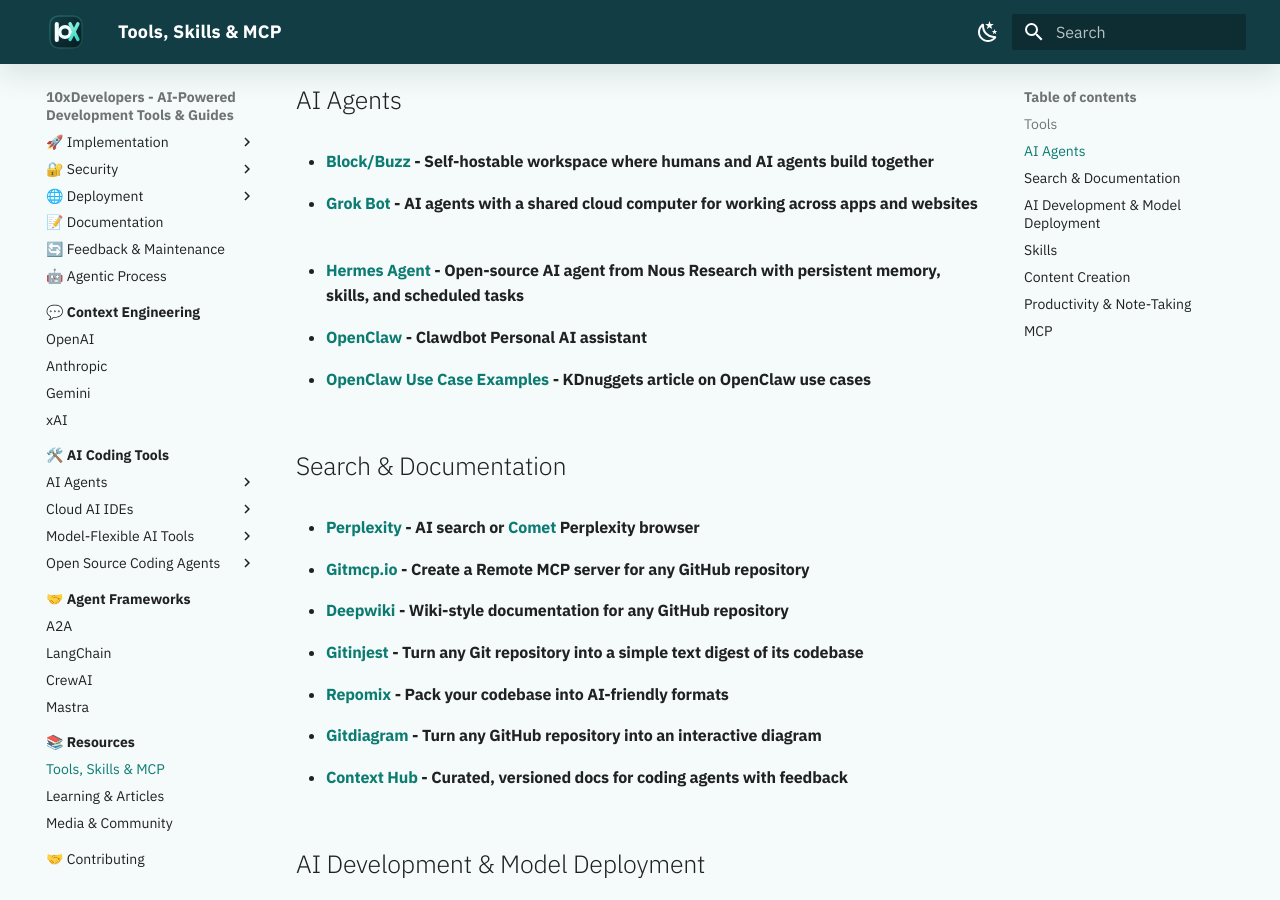
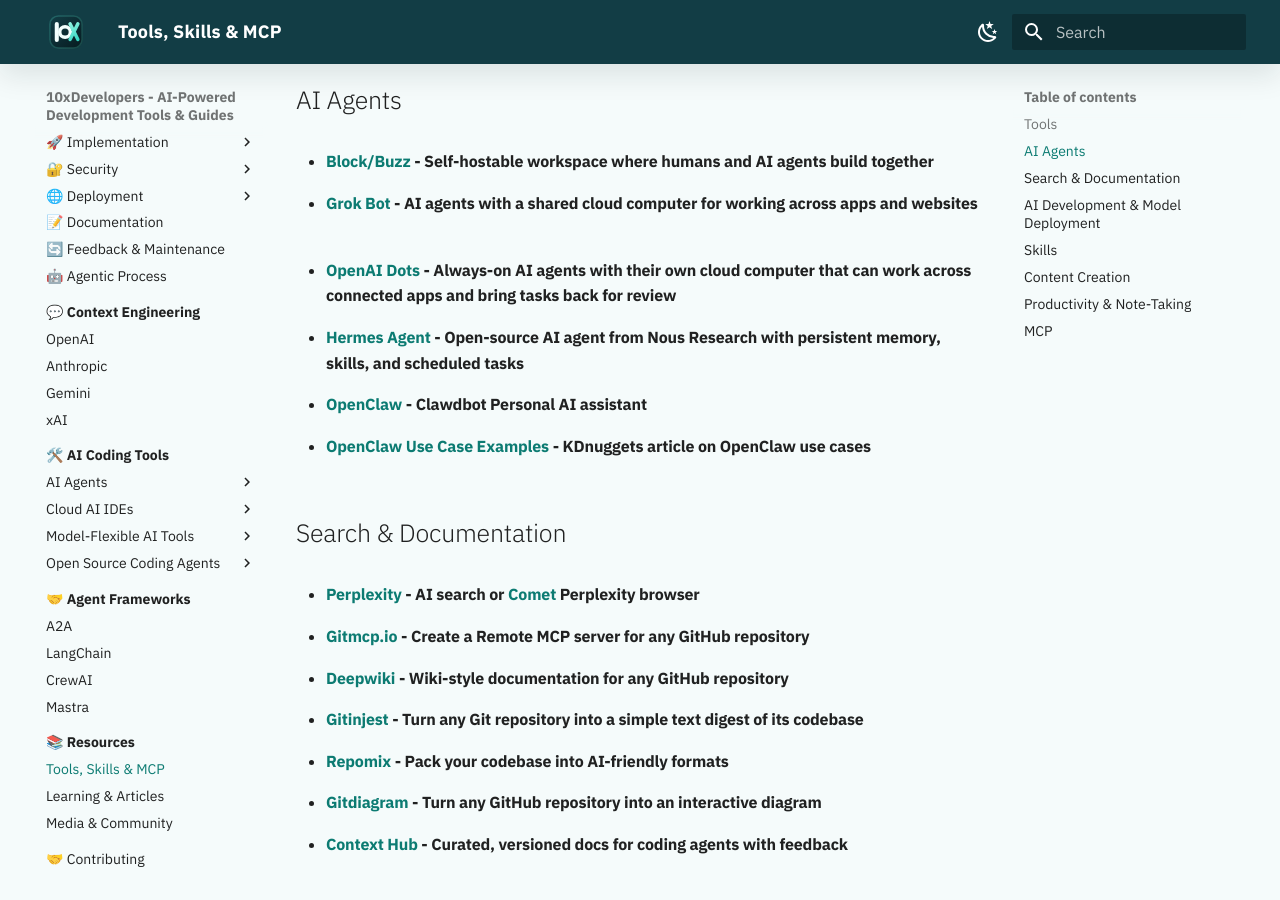
Before and after one commit to shlomoc/10xdev, an MkDocs documentation site: the page built from docs/resources/tools/index.md, in a window 1280 px wide and 900 px high, scrolled down 814 px. Built offline with MkDocs 1.6.1 and Material for MkDocs 9.7.7, drawn with Linux system fonts in a browser that asks for light colours.

Commit message:
docs: add OpenAI DevDay updates and OpenAI Dots resource to documentation

```diff
--- a/docs/resources/tools/index.md
+++ b/docs/resources/tools/index.md
@@ -18,6 +18,7 @@ Directories, discovery tools, model deployment platforms, and MCP resources for
 
 * #### [Block/Buzz](https://github.com/block/buzz) - Self-hostable workspace where humans and AI agents build together
 * #### [Grok Bot](https://x.ai/bot) - AI agents with a shared cloud computer for working across apps and websites
+* #### [OpenAI Dots](https://openai.com/index/introducing-dots/) - Always-on AI agents with their own cloud computer that can work across connected apps and bring tasks back for review
 * #### [Hermes Agent](https://hermes-agent.nousresearch.com/) - Open-source AI agent from Nous Research with persistent memory, skills, and scheduled tasks
 * #### [OpenClaw](https://openclaw.ai/) - Clawdbot Personal AI assistant
 * #### [OpenClaw Use Case Examples](https://www.kdnuggets.com/7-practical-openclaw-use-cases-you-should-know) - KDnuggets article on OpenClaw use cases
```
Also changed, not shown: docs/ai-coding-tools/ai-agents/codex.md (+1 -0 lines).
